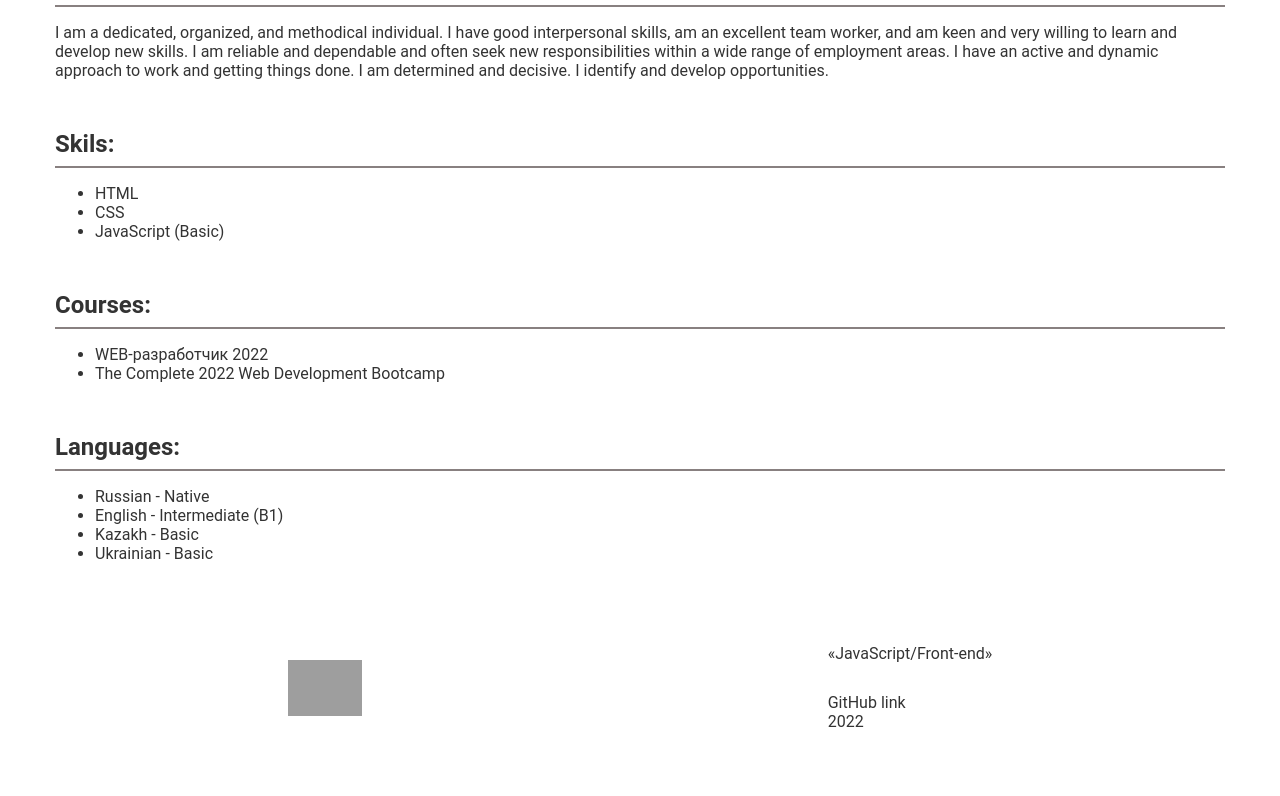
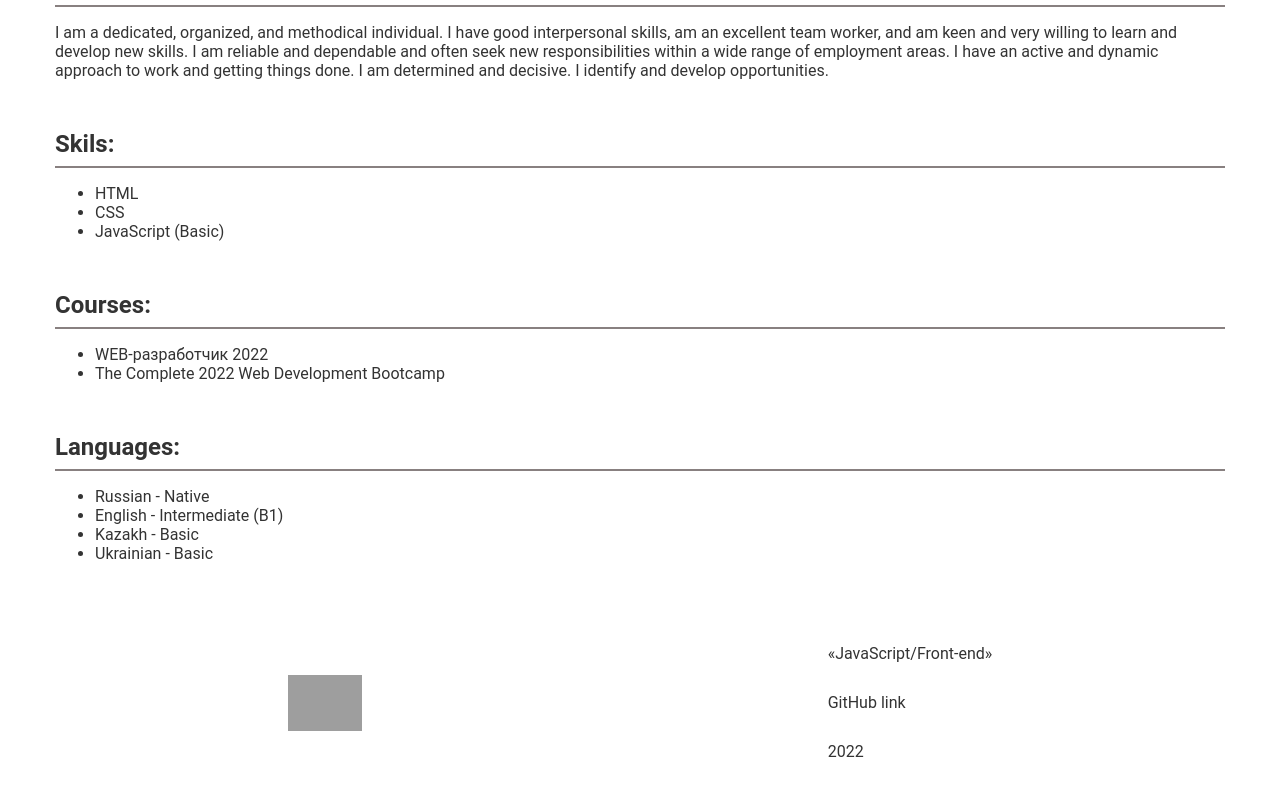
Before and after one commit to dr-dyakov/rsschool-cv, a plain HTML site: page index.html in a window 1280 px wide. Shown: the part 785-1581 px from the top of the page. Drawn offline with Linux system fonts and the light colour scheme; grey boxes are pictures that could not be loaded.

Commit message:
Update style.css
feat: add year div

```diff
--- a/style.css
+++ b/style.css
@@ -89,6 +89,9 @@ header {
 .gh_link {
 	padding-top: 30px;
 }
+.year {
+	padding-top: 30px;
+}
 /*Responsive*/
 /* 992px - 1200px */
 @media screen and (max-width: 1200px) {
```
